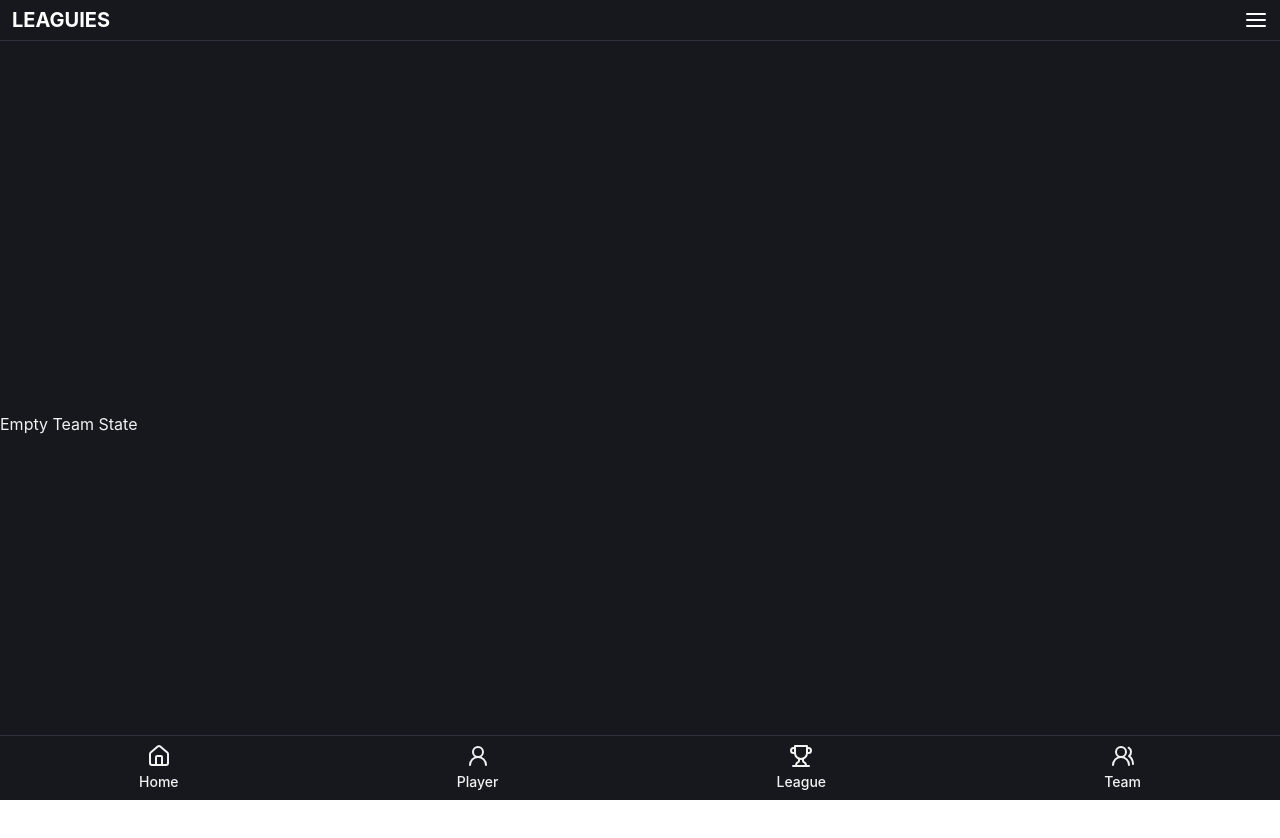
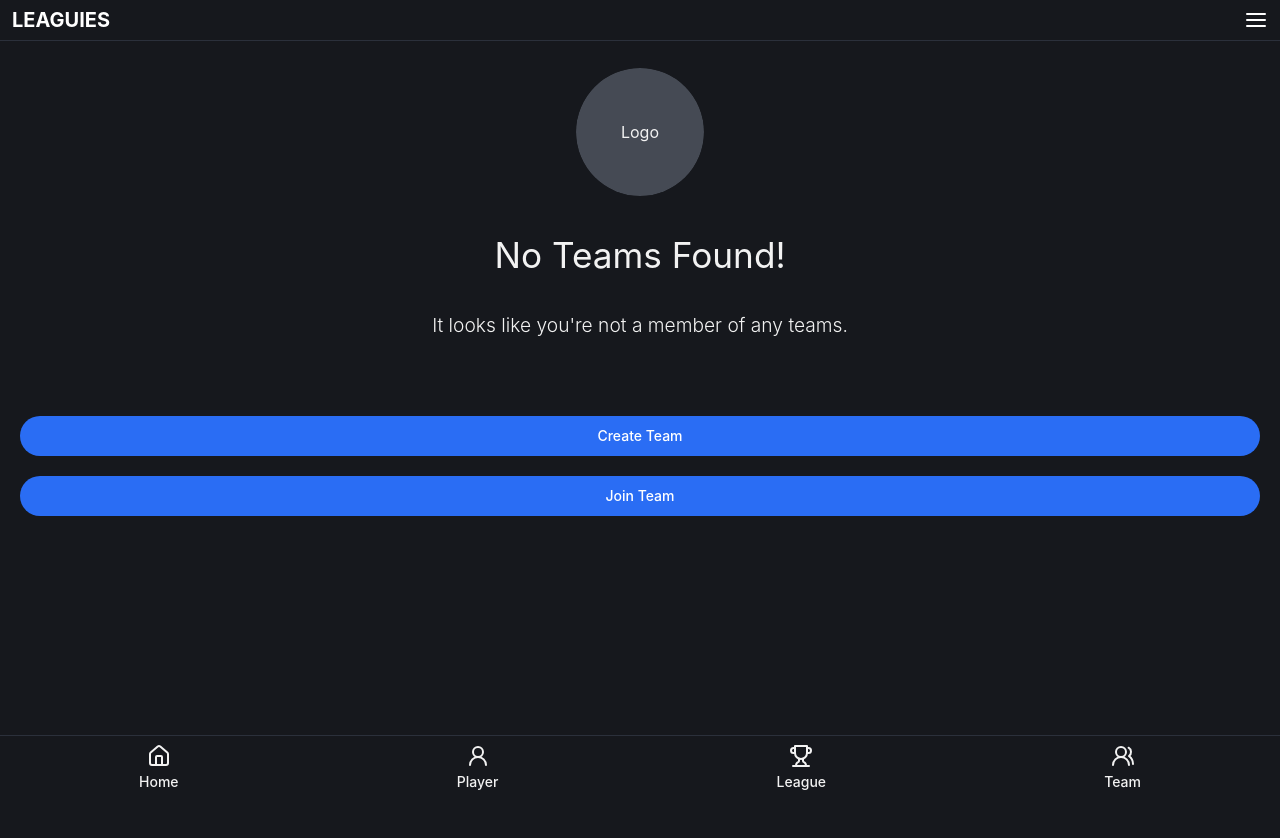
Before and after one commit to LeagueOfBugs/leaguies-2.0, a React (Vite) app in the folder client/: page /team in a window 1280 px wide. Shown: the top 838 px of the page. Before the commit the page ends 800 px from the top, so only its background shows below. Built offline with nearby package versions, Linux system fonts and the light colour scheme; no server answers.

Commit message:
created empty state template and ctas for leagues and teams

```diff
--- /dev/null
+++ b/client/src/components/ui/CTAButton.tsx
@@ -0,0 +1,23 @@
+import { Button } from "./button";
+
+interface CTAButton {
+  label: string;
+  onClick: () => void;
+}
+
+interface CTAButtonProps {
+  ctas: CTAButton[];
+}
+const CTAButton = ({ ctas }: CTAButtonProps) => {
+  return (
+    <div className=" flex-col space-y-5">
+      {ctas.map((cta) => (
+        <Button variant="default" className="w-full rounded-full">
+          {cta.label}
+        </Button>
+      ))}
+    </div>
+  );
+};
+
+export default CTAButton;
--- /dev/null
+++ b/client/src/components/ui/EmptyStateTemplate.tsx
@@ -0,0 +1,27 @@
+import { Avatar, AvatarFallback } from "./avatar";
+
+interface EmptyStateTemplateProps {
+  children: React.ReactNode;
+  title: string;
+  description: string;
+}
+
+const EmptyStateTemplate: React.FC<EmptyStateTemplateProps> = ({
+  children,
+  title,
+  description,
+}) => {
+  return (
+    <div className="flex-col items-center h-svh w-svw pt-5 px-5 space-y-20">
+      <div className="flex flex-col items-center space-y-10">
+        <Avatar className="h-32 w-32">
+          <AvatarFallback>Logo</AvatarFallback>
+        </Avatar>
+        <h2>{title}</h2>
+        <p>{description}</p>
+      </div>
+      {children}
+    </div>
+  );
+};
+export default EmptyStateTemplate;
--- a/client/src/screens/teamScreen/EmptyTeamState.tsx
+++ b/client/src/screens/teamScreen/EmptyTeamState.tsx
@@ -1,5 +1,31 @@
+import CTAButton from "../../components/ui/CTAButton";
+import EmptyStateTemplate from "../../components/ui/EmptyStateTemplate";
+
 const EmptyTeamState = () => {
-  return <div>Empty Team State</div>;
+  const ctaButtons = [
+    {
+      label: "Create Team",
+      onClick: () => {},
+    },
+    {
+      label: "Join Team",
+      onClick: () => {},
+    },
+  ];
+
+  const EmptyTeamContent = {
+    title: "No Teams Found!",
+    description: "It looks like you're not a member of any teams.",
+  };
+
+  return (
+    <EmptyStateTemplate
+      title={EmptyTeamContent.title}
+      description={EmptyTeamContent.description}
+    >
+      <CTAButton ctas={ctaButtons} />
+    </EmptyStateTemplate>
+  );
 };
 
 export default EmptyTeamState;
```
